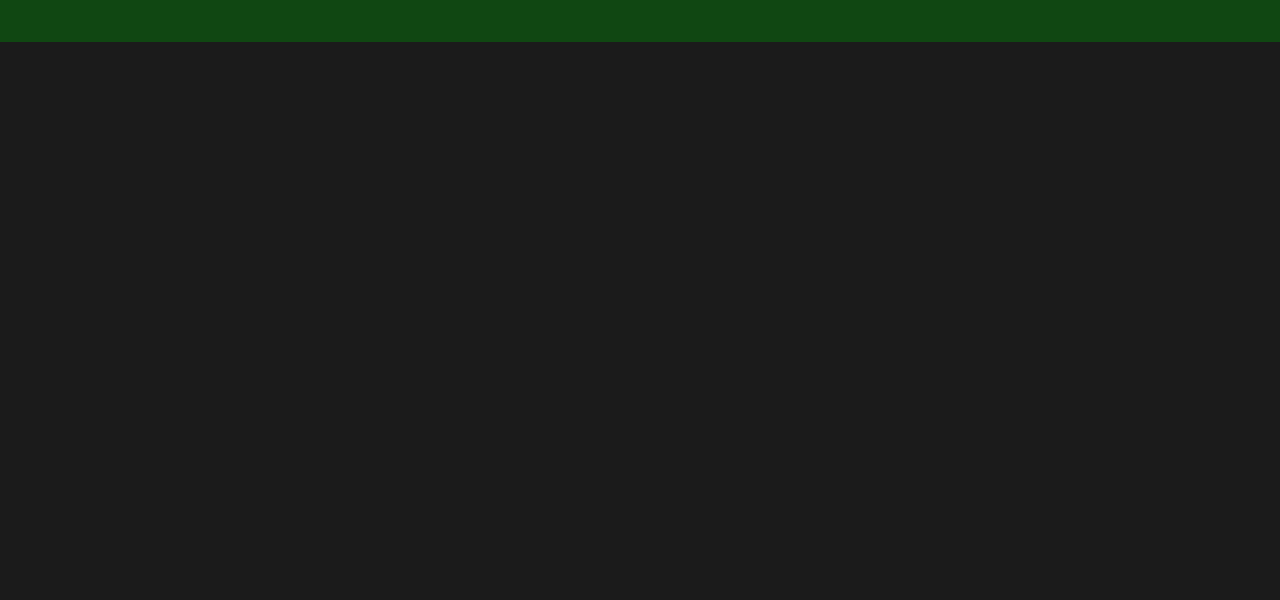
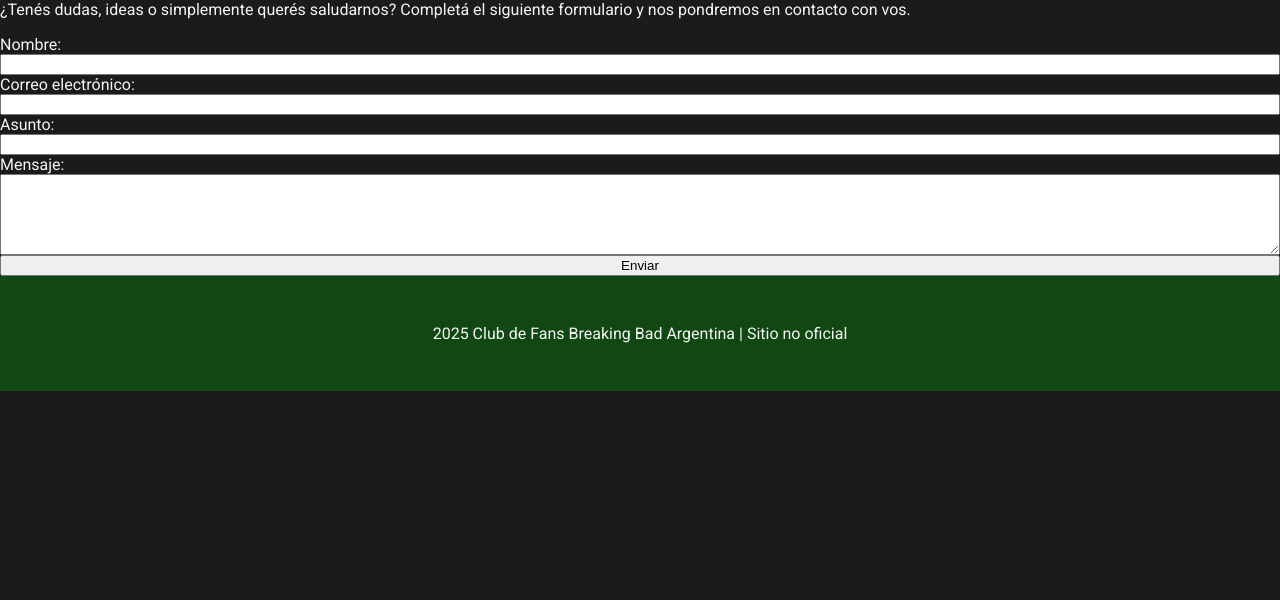
Before and after one commit to EspawneD/bromo_bario_fanpage, a plain HTML site: page contacto.html in a window 1280 px wide. Shown: the part 200-800 px from the top of the page. Drawn offline with Linux system fonts and the light colour scheme.

Commit message:
Añadi formulario a contacto, imagenes a galeria

```diff
--- a/contacto.html
+++ b/contacto.html
@@ -7,7 +7,7 @@
     <link rel="preconnect" href="https://fonts.googleapis.com">
     <link rel="preconnect" href="https://fonts.gstatic.com" crossorigin>
     <link href="https://fonts.googleapis.com/css2?family=Bebas+Neue&family=Roboto:ital,wght@0,100..900;1,100..900&display=swap" rel="stylesheet">
-    <title>Document</title>
+    <title>Contacto | Breaking Bad Argentina</title>
 </head>
 <body>
   <div class="container_main roboto">
@@ -24,11 +24,30 @@
       </ul>
     </nav>
     </header>
-    <main>
+<main>
+  <section>
+    <h2 class="bebas-neue-regular">Contacto</h2>
+    <p>¿Tenés dudas, ideas o simplemente querés saludarnos? Completá el siguiente formulario y nos pondremos en contacto con vos.</p>
 
-    </main>
+    <form action="#" method="post">
+      <label for="nombre">Nombre:</label>
+      <input type="text" id="nombre" name="nombre" required>
+
+      <label for="email">Correo electrónico:</label>
+      <input type="email" id="email" name="email" required>
+
+      <label for="asunto">Asunto:</label>
+      <input type="text" id="asunto" name="asunto" required>
+
+      <label for="mensaje">Mensaje:</label>
+      <textarea id="mensaje" name="mensaje" rows="5" required></textarea>
+
+      <button type="submit">Enviar</button>
+    </form>
+  </section>
+</main>
     <footer>
-    <p>2025 Club de Fans Breaking Bad Argentina | Sitio no oficial</p>
+      <p>2025 Club de Fans Breaking Bad Argentina | Sitio no oficial</p>
     </footer>
   </div>
 </body>
--- a/css/estilos.css
+++ b/css/estilos.css
@@ -18,6 +18,10 @@ h1 {
 }
 h2 {
   font-size: 3rem;
+  margin: auto;
+}
+h3 {
+  font-size: 2rem;
   margin: auto;
 }
 /*BODY, CONTAINERS, SEMANTIC */
@@ -61,6 +65,10 @@ footer {
   padding: 2rem;
   text-align: center;
 }
+form {
+  display: flex;
+  flex-flow: column wrap;
+}
 /* IMAGENES, CARTELES, CARTAS, ETC */
 header img {
   width: 8em;
```
Also changed, not shown: episodios.html (+1 -1 lines), galeria.html (+10 -2 lines), noticias.html (+1 -1 lines), personajes.html (+1 -1 lines), img/screendea.png (added), img/screenjesse.webp (added), img/screenozymandias.jpg (added), img/screenprimos.jpg (added), img/screenwalt.webp (added).
